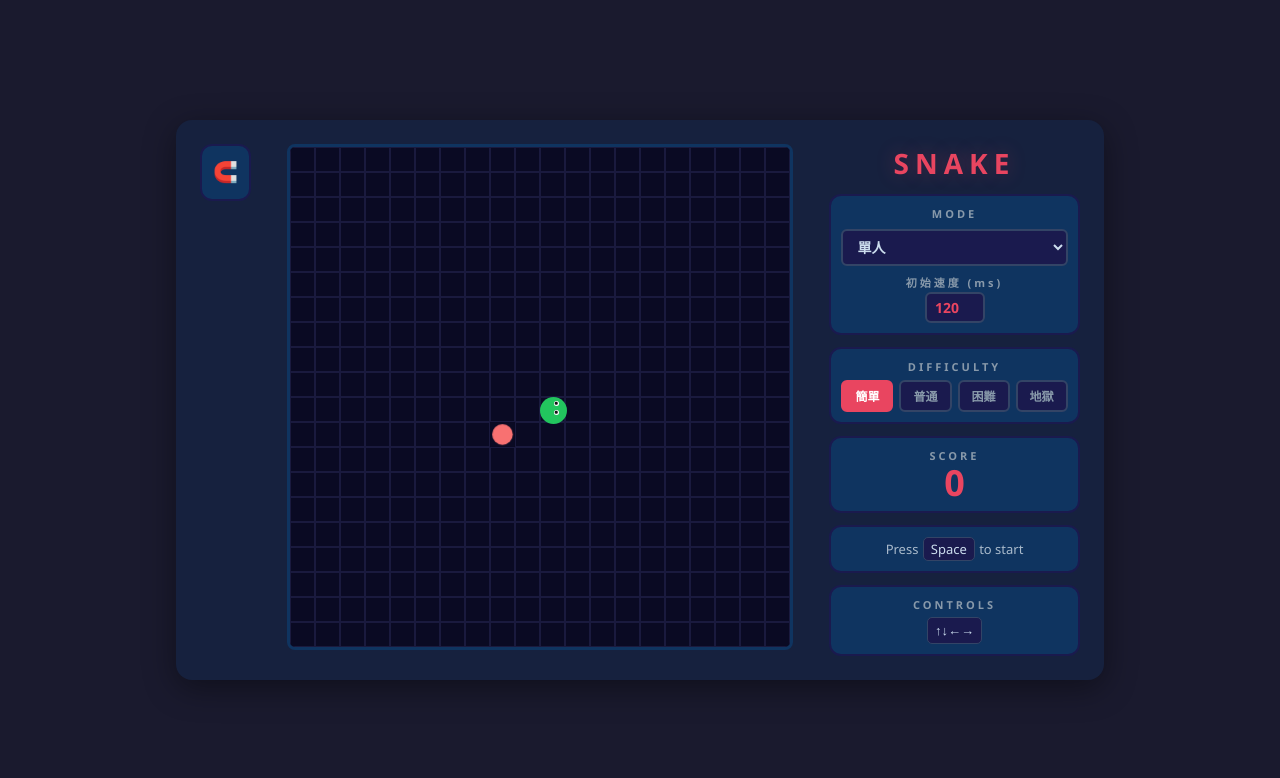
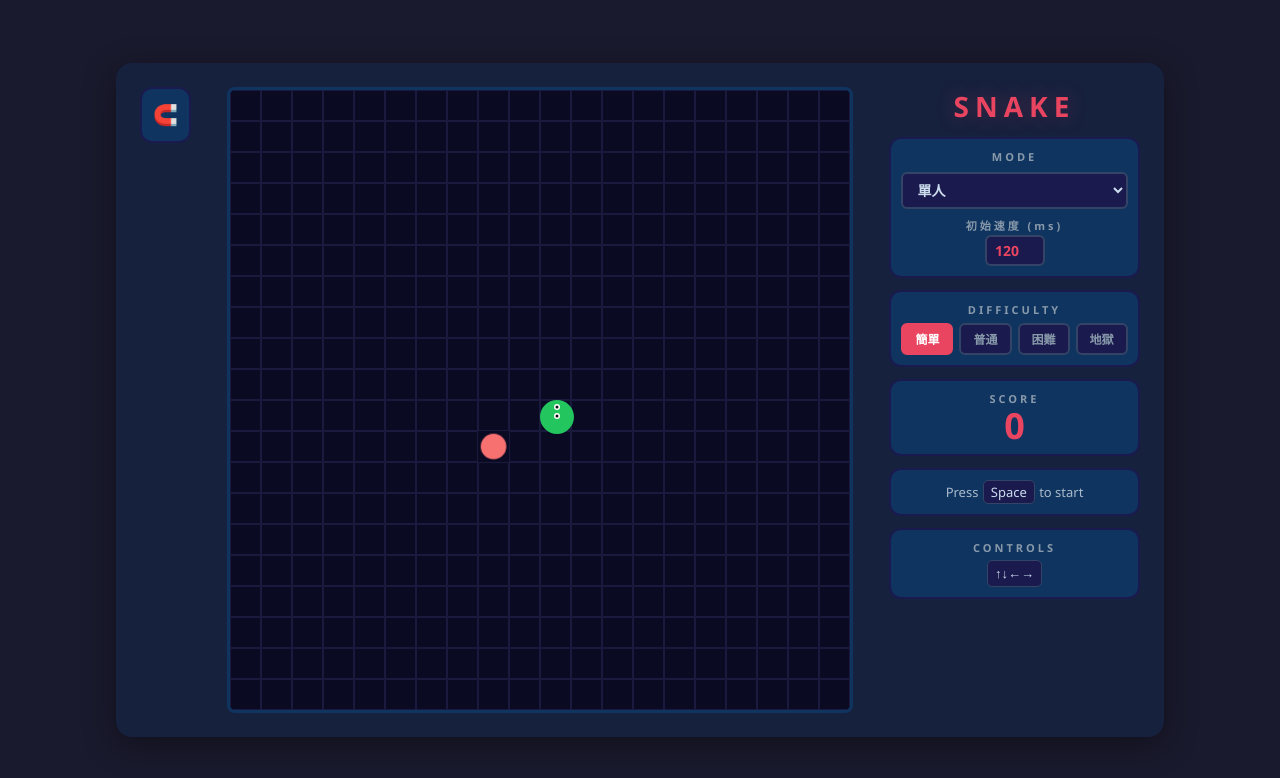
Before and after one commit to Jk9228/snake-game, a Vue app: page / in a window 1280 px wide. Shown: the top 778 px of the page. Built offline with nearby package versions, Linux system fonts and the light colour scheme; the HTML template or start-up script is replaced by a standard one.

Commit message:
feat: board cell from 25px to 31px

```diff
--- a/src/App.vue
+++ b/src/App.vue
@@ -2,6 +2,7 @@
 import { ref, computed, onMounted, onUnmounted } from 'vue'
 
 const SIZE = 20
+const CS = 31
 
 interface Pos { x: number; y: number }
 
@@ -144,7 +145,7 @@ let animId = 0
 
 function addScoreAnim(text: string, cellX: number, cellY: number, pi: number) {
   const id = ++animId
-  scoreAnims.value.push({ id, text, x: cellX * 25, y: cellY * 25, pi })
+  scoreAnims.value.push({ id, text, x: cellX * CS, y: cellY * CS, pi })
   setTimeout(() => { scoreAnims.value = scoreAnims.value.filter(a => a.id !== id) }, 900)
 }
 
@@ -296,8 +297,8 @@ const segmentStyles = computed(() => {
     return pl.snake.map((seg, i) => {
       const src = pl.prevSnake?.[i]
       const style = src
-        ? `transform:translate(${src.x * 25}px,${src.y * 25}px)`
-        : `transform:translate(${seg.x * 25}px,${seg.y * 25}px)`
+        ? `transform:translate(${src.x * CS}px,${src.y * CS}px)`
+        : `transform:translate(${seg.x * CS}px,${seg.y * CS}px)`
       return i === 0
         ? { head: true, style, dirKey: pl.dirKey, magnet }
         : { head: false, style }
@@ -625,9 +626,9 @@ function updateSegmentPositions() {
         if (prev) {
           const px = Math.max(0, Math.min(SIZE - 1, prev.x + (seg.x - prev.x) * visualProgress))
           const py = Math.max(0, Math.min(SIZE - 1, prev.y + (seg.y - prev.y) * visualProgress))
-          el.style.transform = `translate(${px * 25}px, ${py * 25}px)`
+          el.style.transform = `translate(${px * CS}px, ${py * CS}px)`
         } else {
-          el.style.transform = `translate(${seg.x * 25}px, ${seg.y * 25}px)`
+          el.style.transform = `translate(${seg.x * CS}px, ${seg.y * CS}px)`
         }
       }
     })
@@ -749,7 +750,7 @@ onUnmounted(() => {
           <div class="board">
             <div v-for="(cell, i) in cells[bi]" :key="i" class="cell" :class="cell.cls" />
             <template v-if="mode === 'magnet'">
-              <div v-for="(f, i) in players[bi]?.smoothFoods ?? []" :key="'mf'+i" class="magnet-food" :style="{ transform: `translate(${f.x * 25 - 12.5}px, ${f.y * 25 - 12.5}px)` }" />
+              <div v-for="(f, i) in players[bi]?.smoothFoods ?? []" :key="'mf'+i" class="magnet-food" :style="{ transform: `translate(${f.x * CS - CS / 2}px, ${f.y * CS - CS / 2}px)` }" />
             </template>
           </div>
           <div class="snake-container">
@@ -882,19 +883,19 @@ body{display:flex;justify-content:center;align-items:center;min-height:100vh;bac
 .game-container{display:flex;align-items:flex-start;gap:36px;padding:24px;background:#16213e;border-radius:16px;box-shadow:0 8px 32px rgba(0,0,0,.4)}
 .boards{display:flex;gap:24px}
 .board-wrapper{position:relative;border:3px solid #0f3460;border-radius:8px;overflow:hidden;background:#0a0a23}
-.board{display:grid;grid-template-columns:repeat(20,25px);grid-template-rows:repeat(20,25px);position:relative}
-.cell{width:25px;height:25px;box-shadow:inset 0 0 0 1px #1a1a3e}
+.board{display:grid;grid-template-columns:repeat(20,31px);grid-template-rows:repeat(20,31px);position:relative}
+.cell{width:31px;height:31px;box-shadow:inset 0 0 0 1px #1a1a3e}
 .cell.food{background:#f87171;box-shadow:none;border-radius:50%;animation:pulse .8s ease-in-out infinite alternate}
-.magnet-food{position:absolute;width:25px;height:25px;border-radius:50%;background:#f87171;box-shadow:0 0 12px #f87171;z-index:5}
+.magnet-food{position:absolute;width:31px;height:31px;border-radius:50%;background:#f87171;box-shadow:0 0 12px #f87171;z-index:5}
 .cell.obstacle{background:#5b21b6;box-shadow:none;border-radius:2px}
 .snake-container{position:absolute;top:0;left:0;width:100%;height:100%;pointer-events:none}
-.snake-seg{position:absolute;width:27px;height:27px;border-radius:50%}
+.snake-seg{position:absolute;width:34px;height:34px;border-radius:50%}
 .snake-seg.p0{background:#4ade80}
 .snake-seg.p0.head{background:#22c55e;z-index:2}
 .snake-seg.p1{background:#fb923c}
 .snake-seg.p1.head{background:#f97316;z-index:2}
-.snake-seg.head .eye{position:absolute;width:5px;height:5px;background:#fff;border-radius:50%}
-.snake-seg.head .eye::after{content:'';position:absolute;width:2.5px;height:2.5px;background:#111;border-radius:50%;top:50%;left:50%;transform:translate(-50%,-50%)}
+.snake-seg.head .eye{position:absolute;width:6px;height:6px;background:#fff;border-radius:50%}
+.snake-seg.head .eye::after{content:'';position:absolute;width:3px;height:3px;background:#111;border-radius:50%;top:50%;left:50%;transform:translate(-50%,-50%)}
 @keyframes pulse{from{transform:scale(.8)}to{transform:scale(1)}}
 .player-panel{display:flex;flex-direction:column;align-items:center;gap:8px}
 .player-label{font-size:13px;font-weight:700;color:#e94560;letter-spacing:2px}
```
